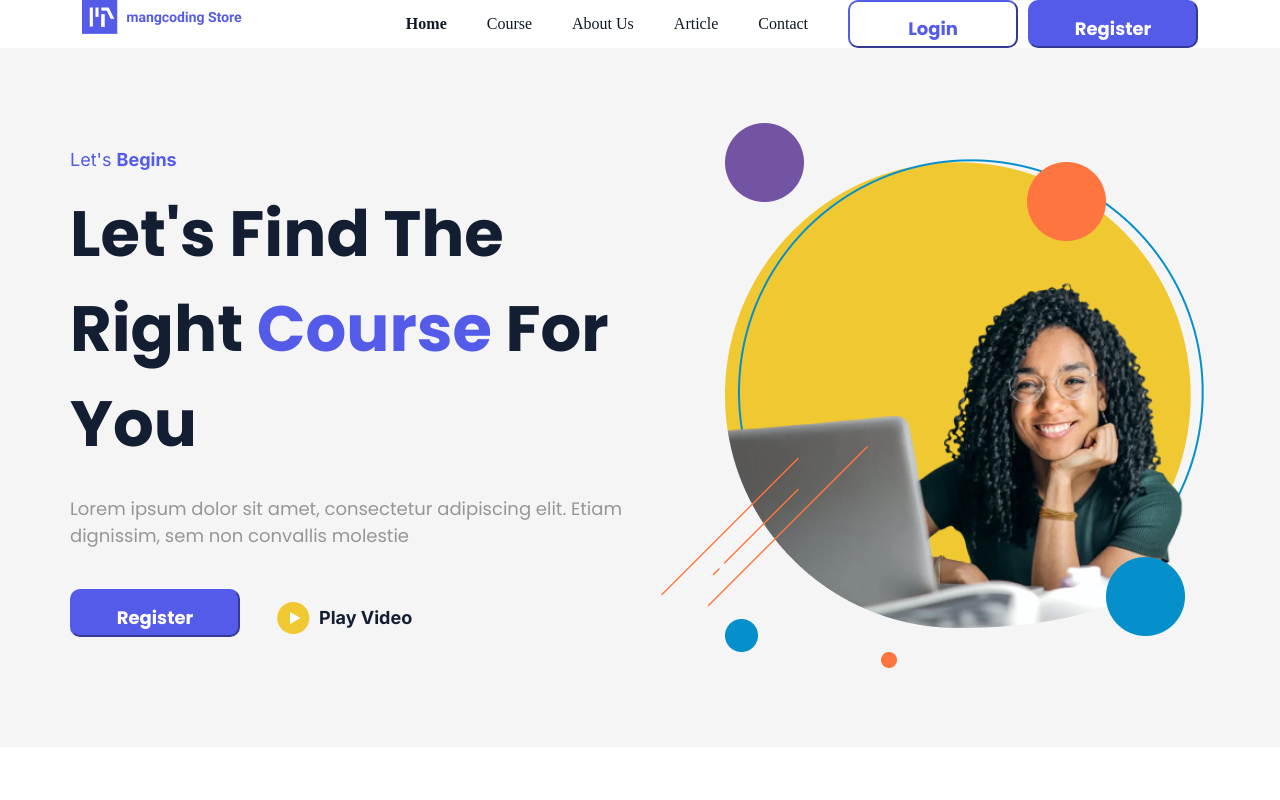
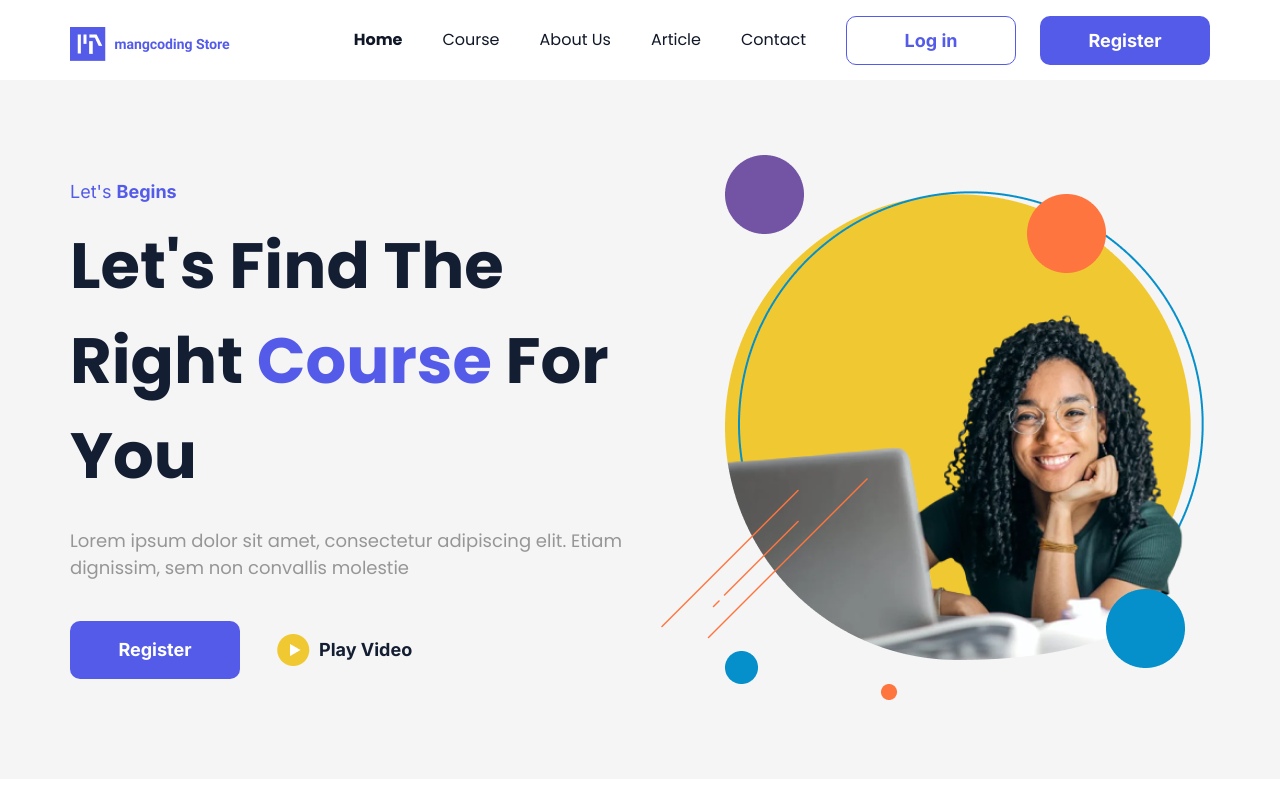
Before and after one commit to dhil0325/course-landing-page-html-css, a plain HTML site: page index.html in a window 1280 px wide. Shown: the top 800 px of the page. Drawn offline with Linux system fonts and the light colour scheme.

Commit message:
edit index.html and style.css

```diff
--- a/index.html
+++ b/index.html
@@ -26,7 +26,7 @@
                     </div>
                     <div class="container-button">
                         <button class="frame-1">
-                            Login
+                            Log in
                         </button>
                         <button class="frame">
                             Register
--- a/style.css
+++ b/style.css
@@ -1,14 +1,19 @@
-.main-container, * {
+* {
     margin: 0;
     padding: 0;
 }
 
+.main-container {
+    background: #ffffff;
+}
+
 .container-wrapper{
+    height: 80px;
     margin: 0 auto;
+    max-width: 1140px;
     display: flex;
-    background: white;
-    justify-content: space-around;
-    flex-direction: row;
+    justify-content: space-between;
+    align-items: center;
 }
 
 .container-logo{
@@ -43,7 +48,7 @@
     position: relative;
     height: 24px;
     color: #101828;
-    font-family: Poppins, var(--default-font-family);
+    font-family: "Poppins";
     font-size: 16px;
     font-weight: 700;
     line-height: 24px;
@@ -58,7 +63,7 @@
     position: relative;
     height: 24px;
     color: #101828;
-    font-family: Poppins, var(--default-font-family);
+    font-family: "Poppins";
     font-size: 16px;
     font-weight: 400;
     line-height: 24px;
@@ -73,7 +78,7 @@
     position: relative;
     height: 24px;
     color: #101828;
-    font-family: Poppins, var(--default-font-family);
+    font-family: "Poppins";
     font-size: 16px;
     font-weight: 400;
     line-height: 24px;
@@ -88,7 +93,7 @@
     position: relative;
     height: 24px;
     color: #101828;
-    font-family: Poppins, var(--default-font-family);
+    font-family: "Poppins";
     font-size: 16px;
     font-weight: 400;
     line-height: 24px;
@@ -103,7 +108,7 @@
     position: relative;
     height: 24px;
     color: #101828;
-    font-family: Poppins, var(--default-font-family);
+    font-family: "Poppins";
     font-size: 16px;
     font-weight: 400;
     line-height: 24px;
@@ -114,57 +119,34 @@
 
 .container-button {
     display: flex;
-    gap: 10px;
+    gap: 24px;
     border: 1px;
     box-sizing: border-box;
     justify-content: center;
 }
 
 .frame {
-    display: flex;
-    color: #ffffff;
+    width: 170px;
+    padding: 13px;
     border-radius: 10px;
-    max-width: 170px;
-    top: 16px;
-    left: 926px;
-    background-color: #545BE8;
-    border: 1px bold;
-    border-color: #545BE8;
-    padding: 13px 49px 13px 49px;
-    gap: 10px;
-    font-family: Poppins;
-    font-weight: 700;
     font-size: 18px;
-    justify-content: center;
-    width: 170px;
-    height: 48px;
+    font-weight: bold;
+    font-family: "Inter";
+    background: #545BE8;
+    color: white;
+    border: none;
 }
 
 .frame-1 {
-    display: flex;
+    width: 170px;
+    padding: 13px;
+    border-radius: 10px;
+    font-size: 18px;
+    font-weight: bold;
+    font-family: "Inter";
+    background: white;
     color: #545BE8;
-    border-radius: 10px;
-    max-width: 170px;
-    top: 16px;
-    left: 926px;
-    background-color: white;
-    border: 1px bold;
-    border-color: #545BE8;
-    padding: 13px 49px 13px 49px;
-    gap: 10px;
-    font-family: Poppins;
-    font-weight: 700;
-    font-size: 18px;
-    justify-content: center;
-    width: 170px;
-    height: 48px;
-}
-.rectangle {
-    position: relative;
-    width: 1440px;
-    height: 705px;
-    margin: -1px 0 0 -2px;
-    background: #f5f5f5;
+    border: 1px solid #545BE8;
 }
 
 .banner-main {
```
